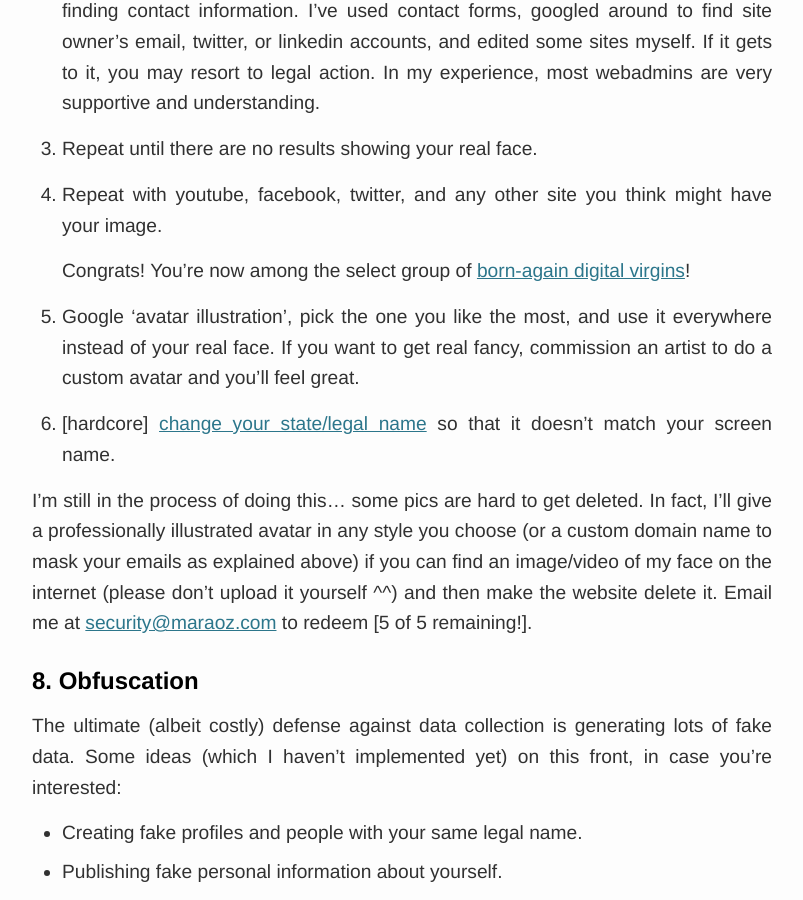
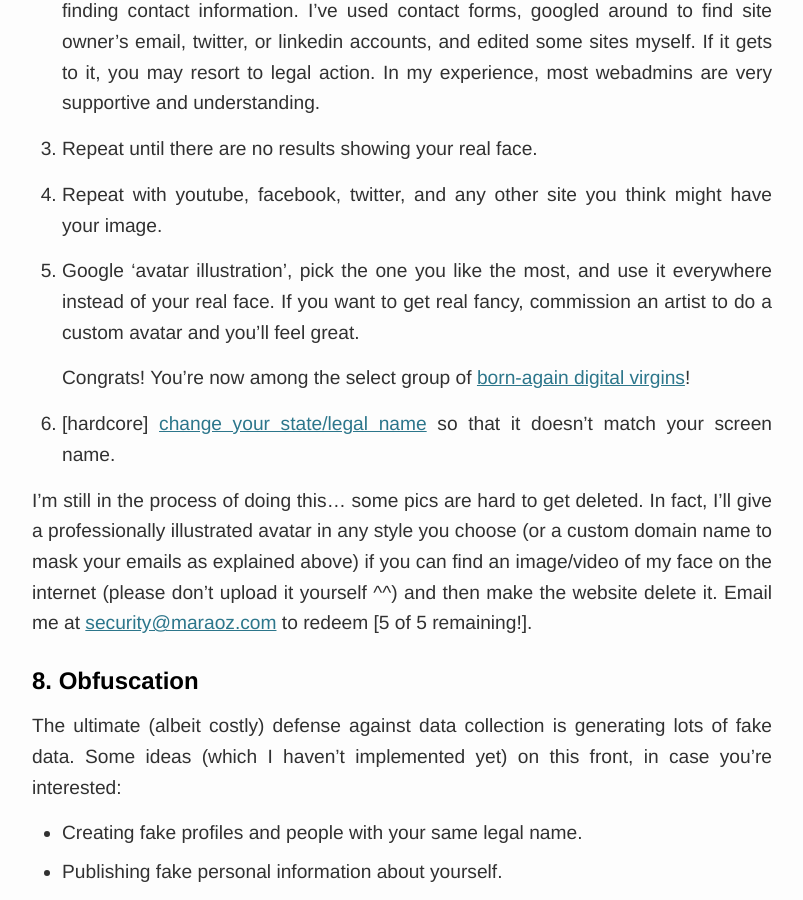
Before and after one commit to tobyornottobe/maraoz.github.io, a Jekyll site: the page built from _posts/2021-04-06-dark-tech.md, in a window 1280 px wide and 900 px high, scrolled down 5528 px. Shown: the whole window, without its empty margins (238-1041 px from the left). Built offline with Jekyll 4.4.1, drawn with Linux system fonts in a browser that asks for light colours.

```diff
--- a/_posts/2021-04-06-dark-tech.md
+++ b/_posts/2021-04-06-dark-tech.md
@@ -89,9 +89,9 @@ Here's a short guide (although following it is a long, gruelling process) on how
 
 4. Repeat with youtube, facebook, twitter, and any other site you think might have your image.
 
+5. Google 'avatar illustration', pick the one you like the most, and use it everywhere instead of your real face. If you want to get real fancy, commission an artist to do a custom avatar and you'll feel great.
+
 	Congrats! You're now among the select group of [born-again digital virgins](https://en.wikipedia.org/wiki/Born-again_virgin)!
-
-5. Google 'avatar illustration', pick the one you like the most, and use it everywhere instead of your real face. If you want to get real fancy, commission an artist to do a custom avatar and you'll feel great.
 
 6. [hardcore] [change your state/legal name](https://twitter.com/dan_abramov/status/1378737515331530759) so that it doesn't match your screen name.
 
```
